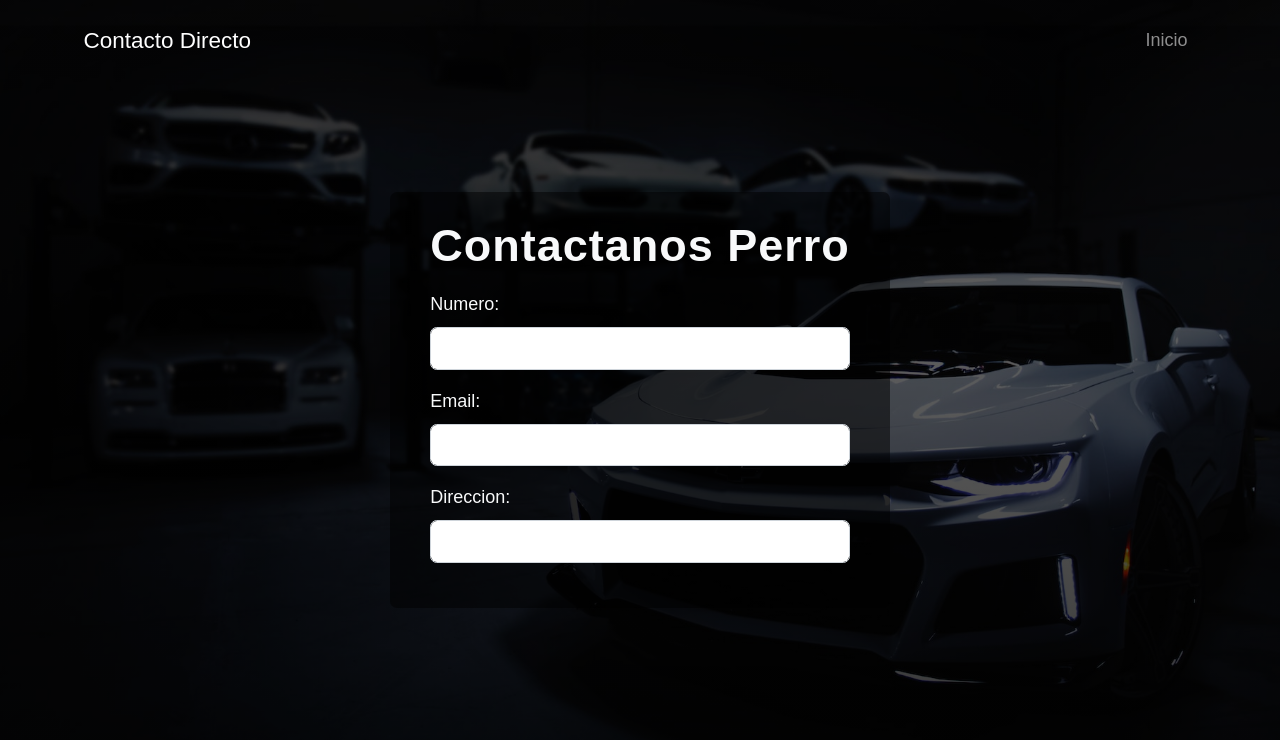
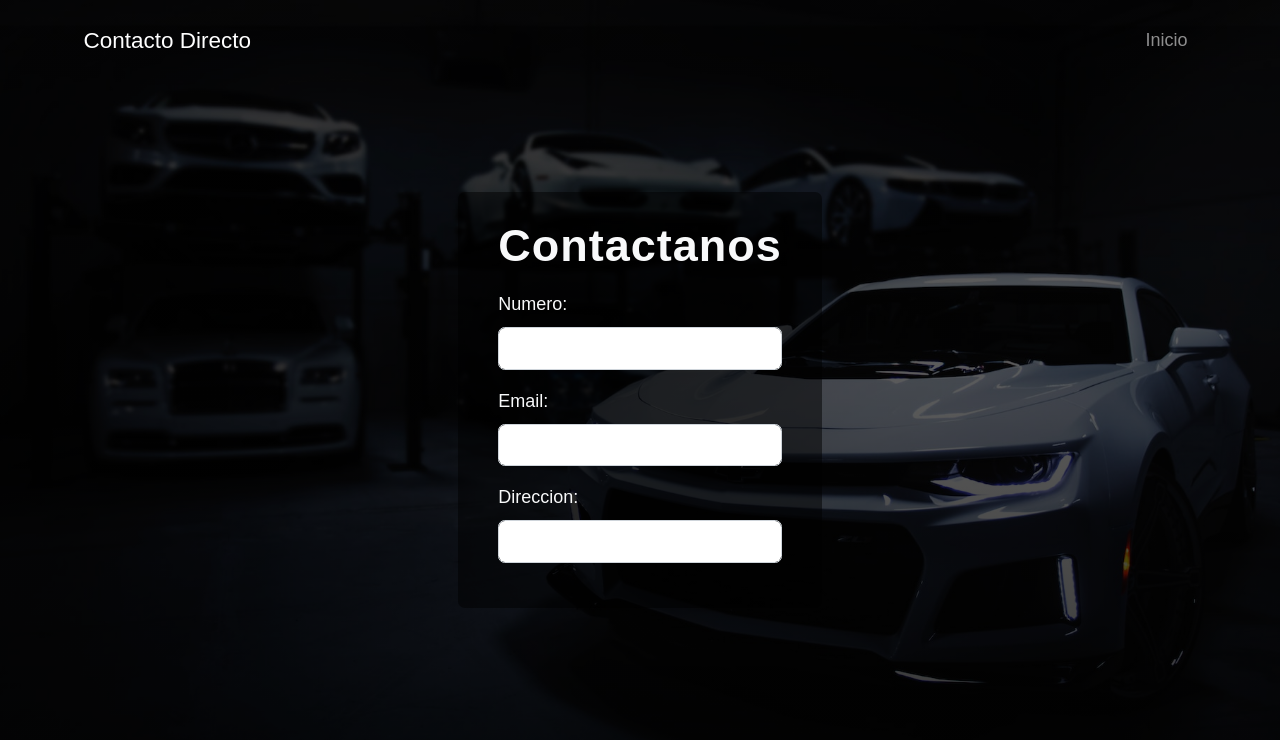
Before and after one commit to Mrkaponi/IHC, a plain HTML site: page FrontAutos/contactoDirecto.html in a window 1280 px wide. Drawn offline with Linux system fonts and the light colour scheme; a web font is replaced by a local one.

Commit message:
remueve el contactanos perro

```diff
--- a/FrontAutos/contactoDirecto.html
+++ b/FrontAutos/contactoDirecto.html
@@ -44,7 +44,7 @@
       <div class="row m-3 p-4 rounded container-background text-light">
         <!-- Inicio de la columna -->
         <div class="col">
-            <h1 class="mb-3 fw-bold spacing">Contactanos Perro</h1>
+            <h1 class="mb-3 fw-bold spacing">Contactanos</h1>
           <form action="">
             <div class="mb-3">
               <label for="numero" class="form-label">Numero:</label>
```
